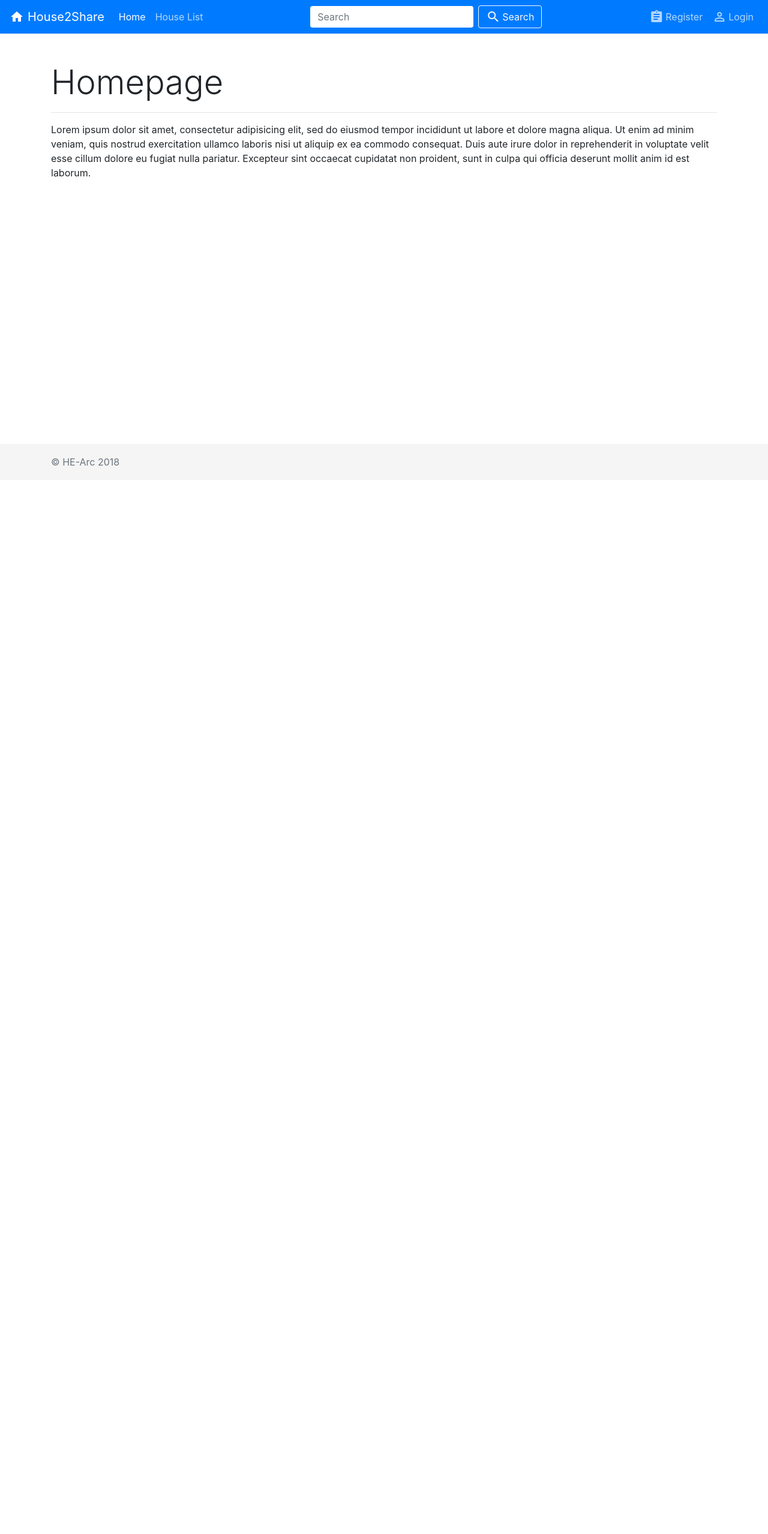
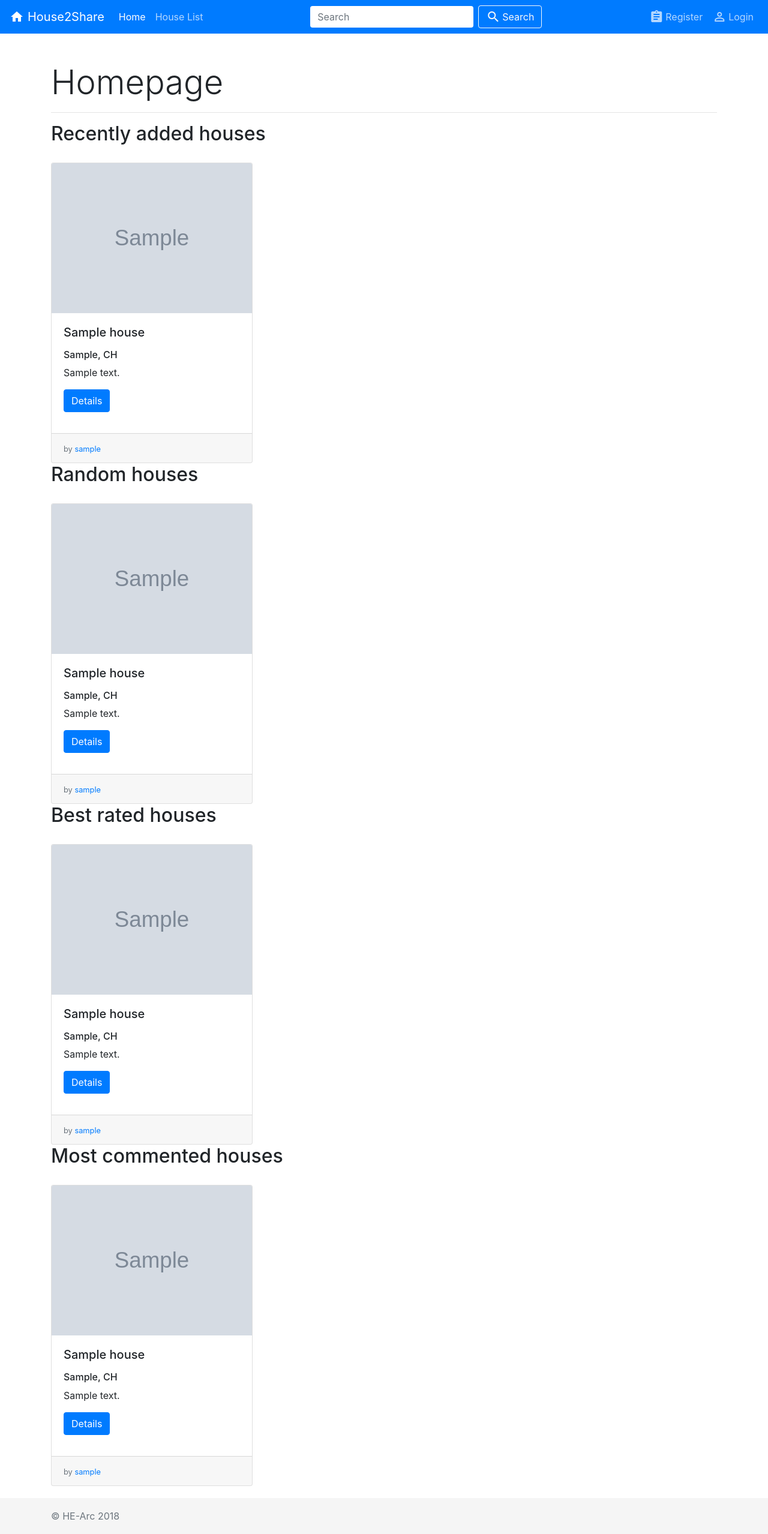
Before and after one commit to HE-Arc/Home2Share, a Django app: page / in a window 1280 px wide. Shown: the whole page at 60% size. Before the commit the page ends 776 px from the top, so only its background shows below. Run offline with Django 3.2, Linux system fonts and the light colour scheme; tables that the repository leaves empty hold one stand-in row (values such as "Sample post"); grey boxes marked "Sample" are stand-in pictures; some libraries are stand-ins or nearby versions.

Commit message:
Added tag for templates and 4 houses lists to home
- New tag to list houses with options (dry)
- 4 lists on homepage : recent houses, random, best rated, most
commented
- Added django debug toolbar

```diff
--- a/Home2ShareProject/Home2ShareProject/settings.py
+++ b/Home2ShareProject/Home2ShareProject/settings.py
@@ -27,6 +27,8 @@ DEBUG = True
 
 ALLOWED_HOSTS = ['home2share.srvz-webapp.he-arc.ch', 'localhost']
 
+INTERNAL_IPS = ['127.0.0.1']
+
 
 # Application definition
 
@@ -38,6 +40,7 @@ INSTALLED_APPS = [
     'django.contrib.sessions',
     'django.contrib.messages',
     'django.contrib.staticfiles',
+    'debug_toolbar',
     'bootstrap4',
 ]
 
@@ -49,6 +52,7 @@ MIDDLEWARE = [
     'django.contrib.auth.middleware.AuthenticationMiddleware',
     'django.contrib.messages.middleware.MessageMiddleware',
     'django.middleware.clickjacking.XFrameOptionsMiddleware',
+    'debug_toolbar.middleware.DebugToolbarMiddleware',
 ]
 
 ROOT_URLCONF = 'Home2ShareProject.urls'
--- a/Home2ShareProject/Home2ShareProject/urls.py
+++ b/Home2ShareProject/Home2ShareProject/urls.py
@@ -16,7 +16,16 @@ Including another URLconf
 from django.contrib import admin
 from django.urls import path, include
 
+from django.conf import settings
+from django.conf.urls import include, url
+
 urlpatterns = [
     path('admin/', admin.site.urls),
     path('', include('main.urls')),
 ]
+
+if settings.DEBUG:
+    import debug_toolbar
+    urlpatterns = [
+        url(r'^__debug__/', include(debug_toolbar.urls)),
+    ] + urlpatterns
--- a/Home2ShareProject/main/models.py
+++ b/Home2ShareProject/main/models.py
@@ -25,7 +25,10 @@ class House(models.Model):
     price=models.DecimalField(max_digits=5, decimal_places=2)
     image = models.ImageField(upload_to='house_images', default='default.jpg')
     user = models.ForeignKey(User, related_name='houses', on_delete=models.CASCADE)
-    evaluations = models.ManyToManyField(User, through='Evaluation')
+    evaluations = models.ManyToManyField(User, through='Evaluation', related_name='evaluations')
+    comments = models.ManyToManyField(User, through='Comment', related_name='comments')
+    pub_date = models.DateTimeField('Added on', auto_now=False, auto_now_add=True)
+    update = models.DateTimeField(auto_now=True, auto_now_add=False)
 
     # Voir commentaire : https://github.com/HE-Arc/Home2Share/commit/2640e440612c46b9a03ff92a1c7e0426e9af822f#comments
     def save(self, *args, **kwargs):
@@ -58,5 +61,5 @@ def update_user_profile(sender, instance, created, **kwargs):
 class Comment(models.Model):
     body = models.TextField('Message', max_length=255)
     last_modif_date = models.DateTimeField('last modification', auto_now=True)
-    house = models.ForeignKey(House, on_delete=models.CASCADE, related_name='comments')
-    user = models.ForeignKey(User, on_delete=models.CASCADE, related_name='comments')
+    house = models.ForeignKey(House, on_delete=models.CASCADE)
+    user = models.ForeignKey(User, on_delete=models.CASCADE)
--- a/Home2ShareProject/main/templates/index.html
+++ b/Home2ShareProject/main/templates/index.html
@@ -1,5 +1,6 @@
 {% extends 'main/base.html' %}
 {% load staticfiles %}
+{% load house_tags %}
 
 {% block title %}Welcome | Home2Share{% endblock %}
 
@@ -9,7 +10,14 @@
 		<div class="col-md-12">
 			<h1 class="display-4">Homepage</h1>
 			<hr/>
-			<p>Lorem ipsum dolor sit amet, consectetur adipisicing elit, sed do eiusmod tempor incididunt ut labore et dolore magna aliqua. Ut enim ad minim veniam, quis nostrud exercitation ullamco laboris nisi ut aliquip ex ea commodo consequat. Duis aute irure dolor in reprehenderit in voluptate velit esse cillum dolore eu fugiat nulla pariatur. Excepteur sint occaecat cupidatat non proident, sunt in culpa qui officia deserunt mollit anim id est laborum.</p>
+			<h2>Recently added houses</h2>
+			{% show_house_list recent_houses request.user.username multiline=False user_buttons=False%}
+			<h2>Random houses</h2>
+			{% show_house_list random_houses request.user.username multiline=False user_buttons=False%}
+			<h2>Best rated houses</h2>
+			{% show_house_list best_rated_houses request.user.username multiline=False user_buttons=False%}
+			<h2>Most commented houses</h2>
+			{% show_house_list most_commented_houses request.user.username multiline=False user_buttons=False%}
 		</div>
 	</div>
 
--- /dev/null
+++ b/Home2ShareProject/main/templates/tag_show_house_list.html
@@ -0,0 +1,41 @@
+<div class="row">
+
+{% for house in house_list %}
+
+  <!-- Creating a column for each treasure panel -->
+  <div class="col-md-4">
+    <div class="card" style="width: 21rem;">
+      <img class="card-img-top" src="{{ house.image.url }}" alt="Card image cap">
+      <div class="card-body">
+        <h5 class="card-title">{{ house.name }}</h5>
+        <p class="card-text"><h6>{{ house.city}}, {{house.country}}</strong></h6>{{ house.description|truncatewords:50 }}</p>
+        <div class="btn-toolbar" role="toolbar" aria-label="Toolbar with button groups">
+          <div class="btn-group mr-2" role="group" aria-label="First group">
+            <a href="/house/{{house.slug_name}}/" class="btn btn-primary">Details</a>
+          </div>
+          {% if user_buttons and house.user.username == logged_user %}
+          <div class="btn-group mr-2" role="group" aria-label="Second group">
+            <a href="{% url 'house-update' house.slug_name %}" class="btn btn-success btn-sm"><i class="material-icons">mode_edit</i>Update</a>
+          </div>
+          <div class="btn-group mr-2" role="group" aria-label="Third group">
+            <a href="{% url 'house-delete' house.slug_name %}" class="btn btn-warning btn-sm"><i class="material-icons">delete_forever</i>Delete</a>
+          </div>
+          {% endif %}
+        </div>
+      </div>
+      <div class="card-footer">
+        <small class="text-muted">by <a href="{% url 'profile' house.user.username %}">{{ house.user.username }}</a></small>
+      </div>
+    </div>
+  </div>
+
+  {% if multiline %}
+    <!-- if last column in row -->
+    {% if forloop.counter|divisibleby:3 and not forloop.last %}
+      </div><br><div class="row">
+    {% endif %}
+  {% endif %}
+
+{% endfor %}
+
+</div>
--- /dev/null
+++ b/Home2ShareProject/main/templatetags/house_tags.py
@@ -0,0 +1,13 @@
+from django import template
+register = template.Library()
+
+@register.inclusion_tag('tag_show_house_list.html')
+def show_house_list(house_list, logged_user, multiline=True, user_buttons=True):
+    context = {
+        'house_list': house_list,
+        'logged_user' : logged_user,
+        'multiline' : multiline,
+        'user_buttons' : user_buttons
+    }
+
+    return context
--- a/Home2ShareProject/main/urls.py
+++ b/Home2ShareProject/main/urls.py
@@ -18,7 +18,6 @@ urlpatterns = [
     path('house/<slug>/comment/new', views.HouseCommentCreateView.as_view(), name='house-comment-create'),
     path('comment/<pk>/update', views.CommentUpdateView.as_view(), name='comment-update'),
     path('comment/<pk>/delete', views.CommentDeleteView.as_view(), name='comment-delete'),
-    #path('house/<slug>/evaluation/new', views.EvaluationCreateView.as_view(), name='house-evaluation-create'),
     path('house/evaluation/new', views.update_rating, name='house-evaluation-create'),
     path('house/<slug>/update', views.HouseUpdateView.as_view(), name='house-update'),
     path('house/<slug>/delete', views.HouseDeleteView.as_view(), name='house-delete'),
--- a/Home2ShareProject/main/views/base_views.py
+++ b/Home2ShareProject/main/views/base_views.py
@@ -1,5 +1,24 @@
 from django.shortcuts import render
+from main.models import House, Comment, Evaluation
+from django.db.models import Count, Avg
 
 def index(request):
     context = {}
+
+    # Recent houses
+    qs = House.objects.order_by('-pub_date')[:3]
+    context['recent_houses'] = qs
+
+    # Random houses
+    qs = House.objects.order_by('?')[:3]
+    context['random_houses'] = qs
+
+    # Best rated Houses
+    qs = House.objects.annotate(average_stars=Avg('evaluation__stars')).order_by('-average_stars')[:3]
+    context['best_rated_houses'] = qs
+
+    # Most commented Houses
+    qs = House.objects.annotate(num_comments=Count('comments')).order_by('-num_comments')[:3]
+    context['most_commented_houses'] = qs
+
     return render(request, 'index.html', context)
--- a/Home2ShareProject/main/views/house_views.py
+++ b/Home2ShareProject/main/views/house_views.py
@@ -22,7 +22,7 @@ import json
 
 class UserHouseListView(UserPassesTestMixin, generic.ListView):
     model = House
-    paginate_by = 3
+    paginate_by = 6
     name = 'profile-house-list'
 
     def get_queryset(self):
@@ -48,7 +48,7 @@ class UserHouseListView(UserPassesTestMixin, generic.ListView):
 # -------------------------------------------
 class HouseListView(generic.ListView):
     model = House
-    paginate_by = 3
+    paginate_by = 6
 
     def get_queryset(self):
         return House.objects.all()
--- a/requirements.txt
+++ b/requirements.txt
@@ -1,4 +1,6 @@
 Django==2.0.2
 django-bootstrap4==0.0.6
+django-debug-toolbar==1.9.1
 Pillow==5.0.0
 pytz==2018.3
+sqlparse==0.2.4
```
Also changed, not shown: Home2ShareProject/main/templates/main/house_detail.html (+12 -12 lines), Home2ShareProject/main/templates/main/house_list.html (+7 -47 lines), Home2ShareProject/main/migrations/0007_auto_20180316_1357.py (added), Home2ShareProject/main/migrations/0008_auto_20180316_1439.py (added), Home2ShareProject/main/templatetags/__init__.py (added).
